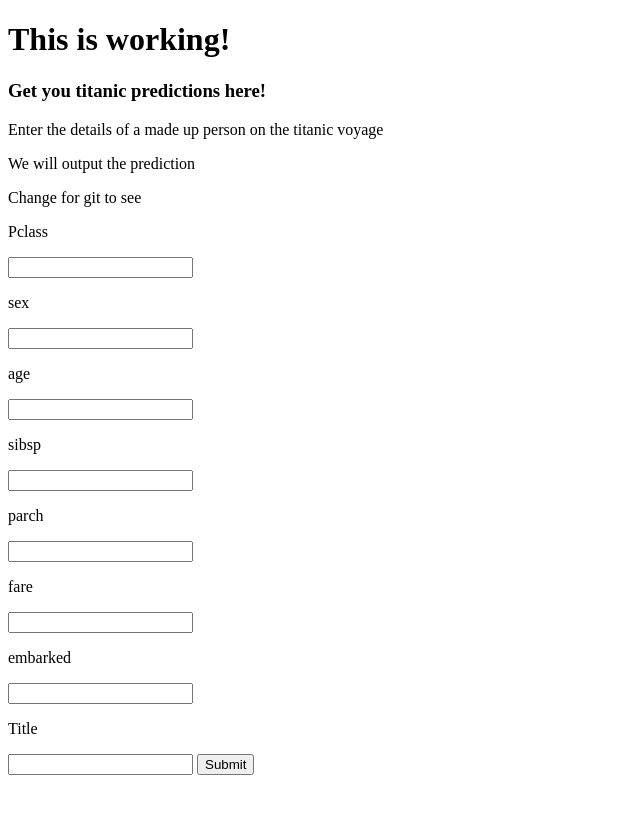
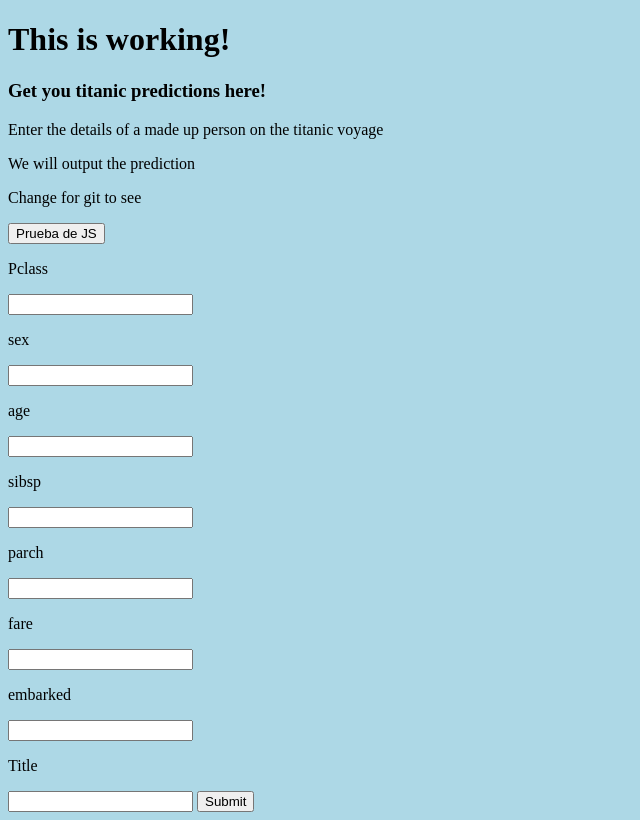
Before and after one commit to Crisshaye/unaicorn, a Django app: page / in a window 1280 px wide. Shown: the whole page, without its empty margins (0-640 px from the left). Before the commit the page ends 775 px from the top, so only its background shows below. Run offline with Django 3.2, Linux system fonts and the light colour scheme.

Commit message:
added style

```diff
--- a/titanic/static/main.js
+++ b/titanic/static/main.js
@@ -1,3 +1,3 @@
-funtion clicked(){
-	alert('Javascript working');
+function clicked() {
+	alert('Javascript working')
 }
--- a/titanic/static/style.css
+++ b/titanic/static/style.css
@@ -1,3 +1,3 @@
 body {
-	background-color: blue;
+	background-color: lightblue;
 }
--- a/titanic/templates/index.html
+++ b/titanic/templates/index.html
@@ -2,6 +2,8 @@
 <html>
 <head>
 	<title>Titanic Predictions</title>
+	{% load static %}
+	<link rel="stylesheet" href='{% static 'style.css' %}'>
 </head>
 <body>
 	<h1>This is working!</h1>
@@ -9,6 +11,8 @@
 	<p>Enter the details of a made up person on the titanic voyage</p>
 	<p>We will output the prediction</p>
 	<p>Change for git to see</p>
+
+	<button type="" onclick='clicked()' >Prueba de JS</button>
 
 
 	<form action={% url 'results' %} method="GET">
@@ -31,6 +35,6 @@
 		<input type="text" name="title">
 		<input type="submit">
 	</form>
-
+	<script src="{% static 'main.js' %}" type="text/javascript"></script>
 </body>
 </html>
--- a/titanic/titanic/settings.py
+++ b/titanic/titanic/settings.py
@@ -26,7 +26,7 @@ SECRET_KEY = '%ethj$y#e_+-=eg%&hf9g#z9gpy&ai+davxm)1zx&4qp@^az9y'
 DEBUG = True
 
 ALLOWED_HOSTS = ['18.231.180.114','cristobalhaye.com','www.cristobalhaye.com']
-
+#
 
 # Application definition
 
@@ -116,5 +116,6 @@ USE_TZ = True
 
 # Static files (CSS, JavaScript, Images)
 # https://docs.djangoproject.com/en/3.0/howto/static-files/
-
+import os.path
 STATIC_URL = '/static/'
+STATICFILES_DIRS = (os.path.join('static'),)
```
Also changed, not shown: titanic/db.sqlite3.
